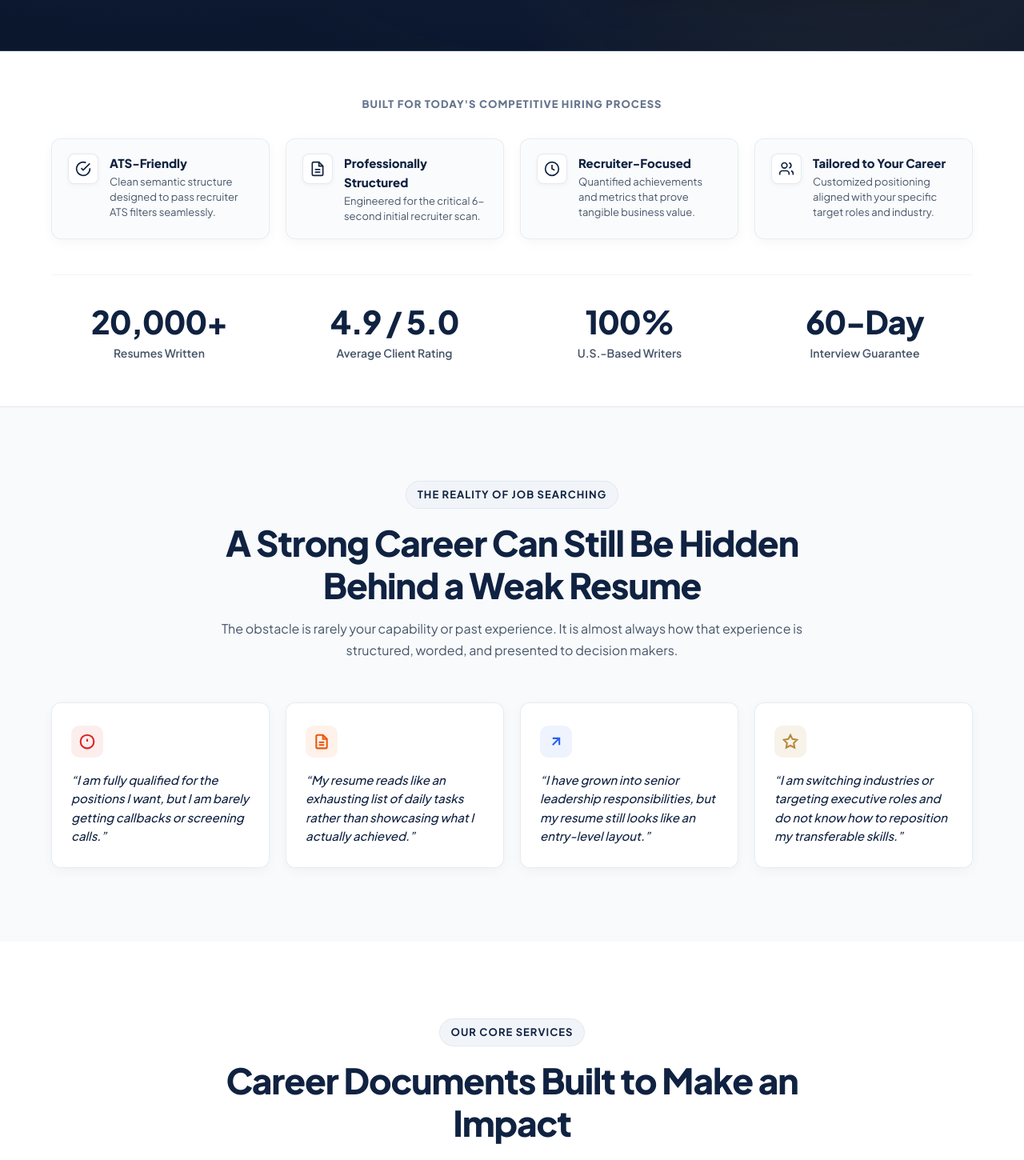
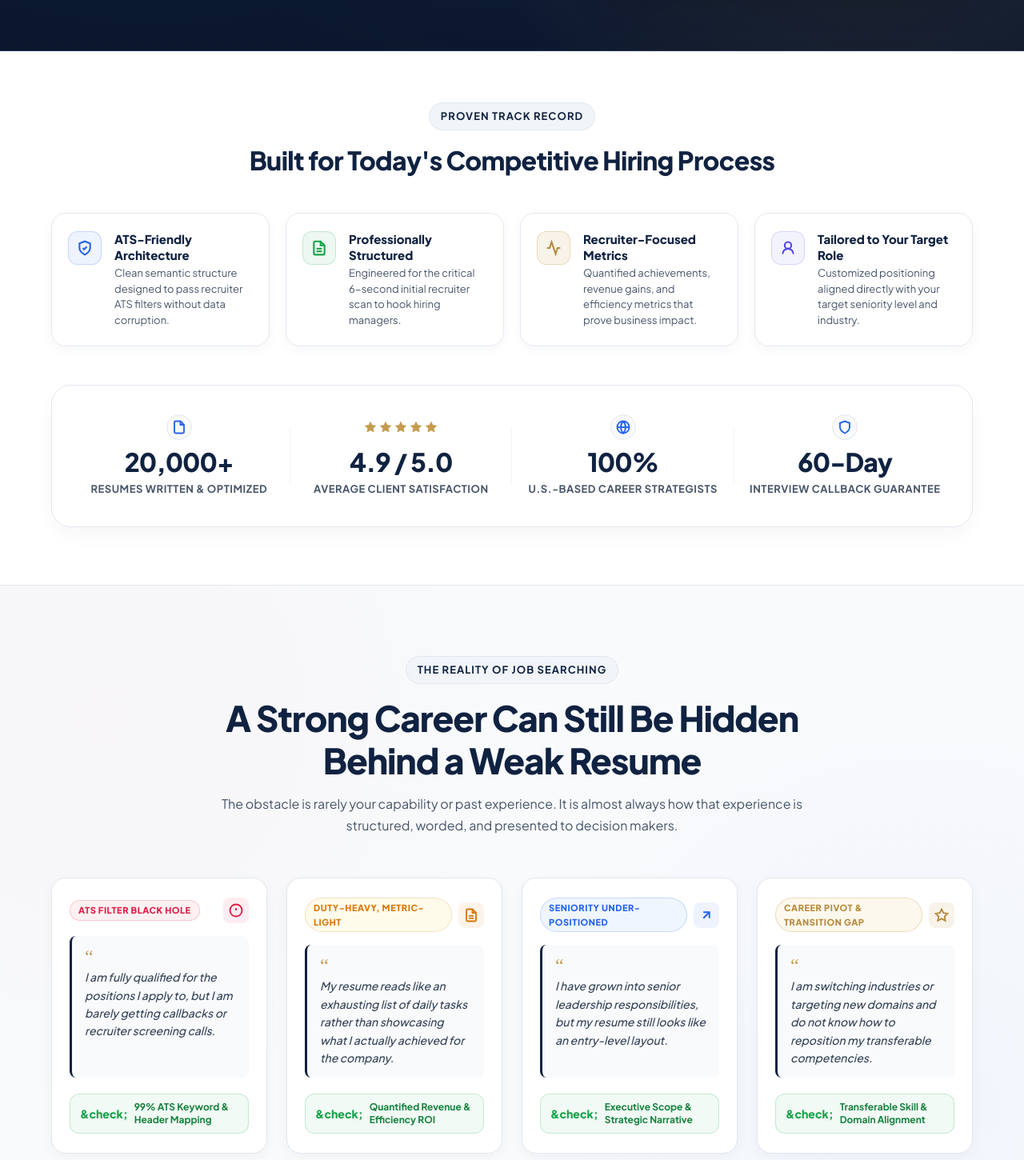
Before and after one commit to yasirnoor234/career-fixers, a Next.js app: page / in a window 1280 px wide. Shown: the part 820-2270 px from the top of the page at 80% size. Built offline with nearby package versions, Linux system fonts and the light colour scheme.

Commit message:
feat: upgrade Trust & Problem sections with luxury glass cards, gold star ratings, and problem-to-outcome badges

```diff
--- a/src/app/globals.css
+++ b/src/app/globals.css
@@ -890,92 +890,154 @@ textarea.form-control {
    Trust Section & Key Stats
    -------------------------------------------------------------------------- */
 .trust-section {
-  padding: 56px 0;
+  padding: 64px 0 72px;
   background-color: var(--color-bg-main);
   border-bottom: 1px solid var(--color-border);
 }
 
+.trust-head {
+  text-align: center;
+  margin-bottom: 40px;
+}
+
 .trust-heading-compact {
-  text-align: center;
-  font-size: 0.8125rem;
-  font-weight: 800;
-  text-transform: uppercase;
-  letter-spacing: 0.08em;
-  color: var(--color-text-light);
-  margin-bottom: 32px;
+  font-family: var(--font-sans);
+  font-size: clamp(1.5rem, 2.5vw, 2rem);
+  font-weight: 800;
+  color: var(--color-primary);
+  letter-spacing: -0.02em;
 }
 
 .trust-pillars {
   display: grid;
   grid-template-columns: repeat(4, 1fr);
   gap: 20px;
-  margin-bottom: 44px;
+  margin-bottom: 48px;
 }
 
 .trust-pillar {
   display: flex;
   align-items: flex-start;
-  gap: 14px;
-  padding: 18px 20px;
-  background: var(--glass-bg-subtle);
+  gap: 16px;
+  padding: 22px 20px;
+  background: var(--glass-bg-surface);
   backdrop-filter: var(--glass-blur-sm);
   -webkit-backdrop-filter: var(--glass-blur-sm);
-  border: 1px solid var(--glass-border-subtle);
-  border-radius: var(--radius-md);
-  box-shadow: var(--glass-shadow-sm);
+  border: 1px solid var(--color-border);
+  border-radius: var(--radius-lg);
+  box-shadow: 0 4px 16px rgba(15, 23, 42, 0.04);
   transition: all var(--transition-normal);
 }
 
 .trust-pillar:hover {
-  transform: translateY(-2px);
+  transform: translateY(-3px);
   background: #FFFFFF;
   border-color: #CBD5E1;
-  box-shadow: var(--glass-shadow-md);
+  box-shadow: 0 12px 25px -4px rgba(16, 34, 65, 0.08);
 }
 
 .trust-pillar-icon {
   flex-shrink: 0;
-  width: 38px;
-  height: 38px;
-  background: #FFFFFF;
-  border: 1px solid rgba(226, 232, 240, 0.9);
-  border-radius: var(--radius-sm);
+  width: 42px;
+  height: 42px;
+  border-radius: var(--radius-md);
   display: flex;
   align-items: center;
   justify-content: center;
-  color: var(--color-primary);
-  box-shadow: 0 2px 6px rgba(15, 23, 42, 0.04);
-}
-
-.trust-pillar-content h3,
-.trust-pillar-content h4 {
+}
+
+.trust-pillar-icon.icon-blue {
+  background: rgba(37, 99, 235, 0.08);
+  color: #2563EB;
+  border: 1px solid rgba(37, 99, 235, 0.2);
+}
+
+.trust-pillar-icon.icon-emerald {
+  background: rgba(22, 163, 74, 0.08);
+  color: #16A34A;
+  border: 1px solid rgba(22, 163, 74, 0.2);
+}
+
+.trust-pillar-icon.icon-gold {
+  background: rgba(197, 155, 78, 0.12);
+  color: #B58A3E;
+  border: 1px solid rgba(197, 155, 78, 0.3);
+}
+
+.trust-pillar-icon.icon-indigo {
+  background: rgba(99, 102, 241, 0.08);
+  color: #4F46E5;
+  border: 1px solid rgba(99, 102, 241, 0.2);
+}
+
+.trust-pillar-content h3 {
   font-size: 0.9375rem;
   font-weight: 800;
   color: var(--color-primary);
-  margin-bottom: 2px;
+  margin-bottom: 4px;
+  line-height: 1.3;
 }
 
 .trust-pillar-content p {
   font-size: 0.8125rem;
   color: var(--color-text-muted);
-  line-height: 1.45;
-}
-
-.stats-grid {
+  line-height: 1.5;
+}
+
+/* Stats Strip Container */
+.stats-strip-container {
   display: grid;
   grid-template-columns: repeat(4, 1fr);
   gap: 24px;
-  padding-top: 36px;
-  border-top: 1px solid var(--color-border-subtle);
+  background: #FFFFFF;
+  border: 1px solid var(--color-border);
+  border-radius: var(--radius-xl);
+  padding: 36px 32px;
+  box-shadow: 0 10px 30px -5px rgba(16, 34, 65, 0.05);
 }
 
 .stat-card {
+  display: flex;
+  flex-direction: column;
+  align-items: center;
   text-align: center;
+  position: relative;
+}
+
+.stat-card:not(:last-child)::after {
+  content: '';
+  position: absolute;
+  right: -12px;
+  top: 15%;
+  height: 70%;
+  width: 1px;
+  background-color: var(--color-border-subtle);
+}
+
+.stat-badge-icon {
+  width: 32px;
+  height: 32px;
+  border-radius: var(--radius-full);
+  background: var(--color-bg-subtle);
+  color: var(--color-brand);
+  display: flex;
+  align-items: center;
+  justify-content: center;
+  margin-bottom: 10px;
+  border: 1px solid var(--color-border);
+}
+
+.stat-stars-row {
+  display: flex;
+  align-items: center;
+  gap: 3px;
+  margin-bottom: 10px;
+  height: 32px;
 }
 
 .stat-value {
   font-family: var(--font-sans);
-  font-size: 2.5rem;
+  font-size: clamp(2rem, 2.5vw, 2.6rem);
   font-weight: 800;
   color: var(--color-primary);
   letter-spacing: -0.03em;
@@ -984,66 +1046,163 @@ textarea.form-control {
 }
 
 .stat-label {
-  font-size: 0.875rem;
-  font-weight: 600;
+  font-size: 0.8125rem;
+  font-weight: 700;
   color: var(--color-text-muted);
+  text-transform: uppercase;
+  letter-spacing: 0.04em;
 }
 
 /* --------------------------------------------------------------------------
-   Problem Section
+   Problem Section (Pain Point to Solution Cards)
    -------------------------------------------------------------------------- */
 .problem-section {
-  padding: 92px 0;
+  padding: 88px 0 96px;
   background-color: var(--color-bg-subtle);
+  background-image:
+    radial-gradient(circle at 10% 20%, rgba(225, 29, 72, 0.02) 0%, transparent 40%),
+    radial-gradient(circle at 90% 80%, rgba(37, 99, 235, 0.03) 0%, transparent 40%);
 }
 
 .problem-grid {
   display: grid;
   grid-template-columns: repeat(4, 1fr);
-  gap: 20px;
+  gap: 24px;
 }
 
 .problem-card {
-  background: var(--glass-bg-surface);
-  backdrop-filter: var(--glass-blur-md);
-  -webkit-backdrop-filter: var(--glass-blur-md);
-  border: 1px solid var(--glass-border-subtle);
-  border-radius: var(--radius-md);
-  padding: 28px 24px;
-  box-shadow: var(--glass-shadow-sm);
+  background: #FFFFFF;
+  border: 1px solid var(--color-border);
+  border-radius: var(--radius-lg);
+  padding: 24px 22px;
+  box-shadow: 0 4px 16px rgba(15, 23, 42, 0.04);
   display: flex;
   flex-direction: column;
+  justify-content: space-between;
   transition: all var(--transition-normal);
 }
 
 .problem-card:hover {
   transform: translateY(-4px);
-  background: #FFFFFF;
   border-color: #CBD5E1;
-  box-shadow: var(--glass-shadow-md);
-}
-
-.problem-card-quote {
-  width: 34px;
-  height: 34px;
-  background: var(--color-bg-alt);
-  color: var(--color-primary);
+  box-shadow: 0 14px 30px -4px rgba(16, 34, 65, 0.09);
+}
+
+.problem-card-header {
+  display: flex;
+  align-items: center;
+  justify-content: space-between;
+  gap: 8px;
+  margin-bottom: 16px;
+}
+
+.problem-tag {
+  font-size: 0.6875rem;
+  font-weight: 800;
+  text-transform: uppercase;
+  letter-spacing: 0.05em;
+  padding: 3px 10px;
+  border-radius: var(--radius-full);
+}
+
+.problem-tag.tag-rose {
+  background: #FFF1F2;
+  color: #E11D48;
+  border: 1px solid rgba(225, 29, 72, 0.2);
+}
+
+.problem-tag.tag-amber {
+  background: #FFFBEB;
+  color: #D97706;
+  border: 1px solid rgba(217, 119, 6, 0.2);
+}
+
+.problem-tag.tag-blue {
+  background: #EFF6FF;
+  color: #2563EB;
+  border: 1px solid rgba(37, 99, 235, 0.2);
+}
+
+.problem-tag.tag-gold {
+  background: #FDF8ED;
+  color: #B58A3E;
+  border: 1px solid rgba(197, 155, 78, 0.3);
+}
+
+.problem-card-icon {
+  width: 32px;
+  height: 32px;
   border-radius: var(--radius-sm);
   display: flex;
   align-items: center;
   justify-content: center;
-  font-size: 1.125rem;
-  font-weight: 800;
-  margin-bottom: 16px;
-  box-shadow: 0 2px 4px rgba(15, 23, 42, 0.04);
-}
-
-.problem-card p {
-  font-size: 0.9375rem;
+  flex-shrink: 0;
+}
+
+.problem-card-icon.icon-rose {
+  background: rgba(225, 29, 72, 0.08);
+  color: #E11D48;
+}
+
+.problem-card-icon.icon-amber {
+  background: rgba(217, 119, 6, 0.08);
+  color: #D97706;
+}
+
+.problem-card-icon.icon-blue {
+  background: rgba(37, 99, 235, 0.08);
+  color: #2563EB;
+}
+
+.problem-card-icon.icon-gold {
+  background: rgba(197, 155, 78, 0.12);
+  color: #B58A3E;
+}
+
+.problem-quote-box {
+  background: var(--color-bg-subtle);
+  border-left: 3px solid var(--color-primary);
+  border-radius: var(--radius-sm);
+  padding: 14px 16px;
+  margin-bottom: 20px;
+  flex: 1;
+}
+
+.problem-quote-box p {
+  font-size: 0.875rem;
   font-weight: 500;
-  color: var(--color-primary);
-  line-height: 1.55;
+  color: #334155;
+  line-height: 1.6;
   font-style: italic;
+}
+
+.quote-mark {
+  font-family: serif;
+  font-size: 1.5rem;
+  line-height: 1;
+  color: var(--color-gold-accent);
+  display: block;
+  margin-bottom: 2px;
+}
+
+.problem-solution-pill {
+  display: flex;
+  align-items: center;
+  gap: 8px;
+  background: rgba(22, 163, 74, 0.06);
+  border: 1px solid rgba(22, 163, 74, 0.2);
+  padding: 8px 12px;
+  border-radius: var(--radius-md);
+  font-size: 0.75rem;
+  font-weight: 700;
+  color: #15803D;
+  line-height: 1.3;
+}
+
+.solution-check {
+  font-weight: 900;
+  font-size: 0.875rem;
+  color: #16A34A;
 }
 
 /* --------------------------------------------------------------------------
--- a/src/components/ProblemSection.tsx
+++ b/src/components/ProblemSection.tsx
@@ -11,46 +11,90 @@ export default function ProblemSection() {
         </div>
 
         <div className="problem-grid">
+          {/* Card 1 */}
           <div className="problem-card">
-            <div className="problem-card-icon" style={{ marginBottom: '16px', background: 'rgba(220, 38, 38, 0.08)', color: '#DC2626', width: '40px', height: '40px', borderRadius: '10px', display: 'flex', alignItems: 'center', justifyContent: 'center' }}>
-              <svg width="20" height="20" viewBox="0 0 24 24" fill="none" stroke="currentColor" strokeWidth="2.5">
+            <div className="problem-card-header">
+              <span className="problem-tag tag-rose">ATS Filter Black Hole</span>
+              <div className="problem-card-icon icon-rose" aria-hidden="true">
+                <svg width="18" height="18" viewBox="0 0 24 24" fill="none" stroke="currentColor" strokeWidth="2.5">
                   <circle cx="12" cy="12" r="10" />
                   <line x1="12" y1="8" x2="12" y2="12" />
                   <line x1="12" y1="16" x2="12.01" y2="16" />
                 </svg>
               </div>
-            <p>&ldquo;I am fully qualified for the positions I want, but I am barely getting callbacks or screening calls.&rdquo;</p>
+            </div>
+            <div className="problem-quote-box">
+              <span className="quote-mark">&ldquo;</span>
+              <p>I am fully qualified for the positions I apply to, but I am barely getting callbacks or recruiter screening calls.</p>
+            </div>
+            <div className="problem-solution-pill">
+              <span className="solution-check">&check;</span>
+              <span>99% ATS Keyword &amp; Header Mapping</span>
+            </div>
           </div>
 
+          {/* Card 2 */}
           <div className="problem-card">
-            <div className="problem-card-icon" style={{ marginBottom: '16px', background: 'rgba(234, 88, 12, 0.08)', color: '#EA580C', width: '40px', height: '40px', borderRadius: '10px', display: 'flex', alignItems: 'center', justifyContent: 'center' }}>
-              <svg width="20" height="20" viewBox="0 0 24 24" fill="none" stroke="currentColor" strokeWidth="2.5">
+            <div className="problem-card-header">
+              <span className="problem-tag tag-amber">Duty-Heavy, Metric-Light</span>
+              <div className="problem-card-icon icon-amber" aria-hidden="true">
+                <svg width="18" height="18" viewBox="0 0 24 24" fill="none" stroke="currentColor" strokeWidth="2.5">
                   <path d="M14 2H6a2 2 0 0 0-2 2v16a2 2 0 0 0 2 2h12a2 2 0 0 0 2-2V8z" />
                   <polyline points="14 2 14 8 20 8" />
                   <line x1="16" y1="13" x2="8" y2="13" />
                   <line x1="16" y1="17" x2="8" y2="17" />
                 </svg>
               </div>
-            <p>&ldquo;My resume reads like an exhausting list of daily tasks rather than showcasing what I actually achieved.&rdquo;</p>
+            </div>
+            <div className="problem-quote-box">
+              <span className="quote-mark">&ldquo;</span>
+              <p>My resume reads like an exhausting list of daily tasks rather than showcasing what I actually achieved for the company.</p>
+            </div>
+            <div className="problem-solution-pill">
+              <span className="solution-check">&check;</span>
+              <span>Quantified Revenue &amp; Efficiency ROI</span>
+            </div>
           </div>
 
+          {/* Card 3 */}
           <div className="problem-card">
-            <div className="problem-card-icon" style={{ marginBottom: '16px', background: 'rgba(37, 99, 235, 0.08)', color: '#2563EB', width: '40px', height: '40px', borderRadius: '10px', display: 'flex', alignItems: 'center', justifyContent: 'center' }}>
-              <svg width="20" height="20" viewBox="0 0 24 24" fill="none" stroke="currentColor" strokeWidth="2.5">
+            <div className="problem-card-header">
+              <span className="problem-tag tag-blue">Seniority Under-Positioned</span>
+              <div className="problem-card-icon icon-blue" aria-hidden="true">
+                <svg width="18" height="18" viewBox="0 0 24 24" fill="none" stroke="currentColor" strokeWidth="2.5">
                   <line x1="7" y1="17" x2="17" y2="7" />
                   <polyline points="7 7 17 7 17 17" />
                 </svg>
               </div>
-            <p>&ldquo;I have grown into senior leadership responsibilities, but my resume still looks like an entry-level layout.&rdquo;</p>
+            </div>
+            <div className="problem-quote-box">
+              <span className="quote-mark">&ldquo;</span>
+              <p>I have grown into senior leadership responsibilities, but my resume still looks like an entry-level layout.</p>
+            </div>
+            <div className="problem-solution-pill">
+              <span className="solution-check">&check;</span>
+              <span>Executive Scope &amp; Strategic Narrative</span>
+            </div>
           </div>
 
+          {/* Card 4 */}
           <div className="problem-card">
-            <div className="problem-card-icon" style={{ marginBottom: '16px', background: 'rgba(197, 155, 78, 0.12)', color: '#B58A3E', width: '40px', height: '40px', borderRadius: '10px', display: 'flex', alignItems: 'center', justifyContent: 'center' }}>
-              <svg width="20" height="20" viewBox="0 0 24 24" fill="none" stroke="currentColor" strokeWidth="2.5">
+            <div className="problem-card-header">
+              <span className="problem-tag tag-gold">Career Pivot &amp; Transition Gap</span>
+              <div className="problem-card-icon icon-gold" aria-hidden="true">
+                <svg width="18" height="18" viewBox="0 0 24 24" fill="none" stroke="currentColor" strokeWidth="2.5">
                   <polygon points="12 2 15.09 8.26 22 9.27 17 14.14 18.18 21.02 12 17.77 5.82 21.02 7 14.14 2 9.27 8.91 8.26 12 2" />
                 </svg>
               </div>
-            <p>&ldquo;I am switching industries or targeting executive roles and do not know how to reposition my transferable skills.&rdquo;</p>
+            </div>
+            <div className="problem-quote-box">
+              <span className="quote-mark">&ldquo;</span>
+              <p>I am switching industries or targeting new domains and do not know how to reposition my transferable competencies.</p>
+            </div>
+            <div className="problem-solution-pill">
+              <span className="solution-check">&check;</span>
+              <span>Transferable Skill &amp; Domain Alignment</span>
+            </div>
           </div>
         </div>
       </div>
--- a/src/components/TrustSection.tsx
+++ b/src/components/TrustSection.tsx
@@ -2,25 +2,31 @@ export default function TrustSection() {
   return (
     <section className="trust-section" aria-label="Trust and Statistics">
       <div className="container">
-        <h2 className="trust-heading-compact">Built for Today&apos;s Competitive Hiring Process</h2>
+        <div className="trust-head">
+          <span className="kicker" style={{ marginBottom: '12px' }}>Proven Track Record</span>
+          <h2 className="trust-heading-compact">Built for Today&apos;s Competitive Hiring Process</h2>
+        </div>
 
+        {/* 4 Feature Cards */}
         <div className="trust-pillars">
+          {/* Pillar 1 */}
           <div className="trust-pillar">
-            <div className="trust-pillar-icon" aria-hidden="true">
-              <svg width="20" height="20" viewBox="0 0 24 24" fill="none" stroke="currentColor" strokeWidth="2">
-                <path d="M22 11.08V12a10 10 0 1 1-5.93-9.14" />
-                <polyline points="22 4 12 14.01 9 11.01" />
+            <div className="trust-pillar-icon icon-blue" aria-hidden="true">
+              <svg width="20" height="20" viewBox="0 0 24 24" fill="none" stroke="currentColor" strokeWidth="2.5">
+                <path d="M12 22s8-4 8-10V5l-8-3-8 3v7c0 6 8 10 8 10z" />
+                <polyline points="9 12 11 14 15 10" />
               </svg>
             </div>
             <div className="trust-pillar-content">
-              <h3>ATS-Friendly</h3>
-              <p>Clean semantic structure designed to pass recruiter ATS filters seamlessly.</p>
+              <h3>ATS-Friendly Architecture</h3>
+              <p>Clean semantic structure designed to pass recruiter ATS filters without data corruption.</p>
             </div>
           </div>
 
+          {/* Pillar 2 */}
           <div className="trust-pillar">
-            <div className="trust-pillar-icon" aria-hidden="true">
-              <svg width="20" height="20" viewBox="0 0 24 24" fill="none" stroke="currentColor" strokeWidth="2">
+            <div className="trust-pillar-icon icon-emerald" aria-hidden="true">
+              <svg width="20" height="20" viewBox="0 0 24 24" fill="none" stroke="currentColor" strokeWidth="2.5">
                 <path d="M14 2H6a2 2 0 0 0-2 2v16a2 2 0 0 0 2 2h12a2 2 0 0 0 2-2V8z" />
                 <polyline points="14 2 14 8 20 8" />
                 <line x1="16" y1="13" x2="8" y2="13" />
@@ -29,57 +35,86 @@ export default function TrustSection() {
             </div>
             <div className="trust-pillar-content">
               <h3>Professionally Structured</h3>
-              <p>Engineered for the critical 6-second initial recruiter scan.</p>
+              <p>Engineered for the critical 6-second initial recruiter scan to hook hiring managers.</p>
             </div>
           </div>
 
+          {/* Pillar 3 */}
           <div className="trust-pillar">
-            <div className="trust-pillar-icon" aria-hidden="true">
-              <svg width="20" height="20" viewBox="0 0 24 24" fill="none" stroke="currentColor" strokeWidth="2">
-                <circle cx="12" cy="12" r="10" />
-                <polyline points="12 6 12 12 16 14" />
+            <div className="trust-pillar-icon icon-gold" aria-hidden="true">
+              <svg width="20" height="20" viewBox="0 0 24 24" fill="none" stroke="currentColor" strokeWidth="2.5">
+                <polyline points="22 12 18 12 15 21 9 3 6 12 2 12" />
               </svg>
             </div>
             <div className="trust-pillar-content">
-              <h3>Recruiter-Focused</h3>
-              <p>Quantified achievements and metrics that prove tangible business value.</p>
+              <h3>Recruiter-Focused Metrics</h3>
+              <p>Quantified achievements, revenue gains, and efficiency metrics that prove business impact.</p>
             </div>
           </div>
 
+          {/* Pillar 4 */}
           <div className="trust-pillar">
-            <div className="trust-pillar-icon" aria-hidden="true">
-              <svg width="20" height="20" viewBox="0 0 24 24" fill="none" stroke="currentColor" strokeWidth="2">
-                <path d="M16 21v-2a4 4 0 0 0-4-4H6a4 4 0 0 0-4 4v2" />
-                <circle cx="9" cy="7" r="4" />
-                <path d="M22 21v-2a4 4 0 0 0-3-3.87" />
-                <path d="M16 3.13a4 4 0 0 1 0 7.75" />
+            <div className="trust-pillar-icon icon-indigo" aria-hidden="true">
+              <svg width="20" height="20" viewBox="0 0 24 24" fill="none" stroke="currentColor" strokeWidth="2.5">
+                <circle cx="12" cy="8" r="5" />
+                <path d="M20 21a8 8 0 0 0-16 0" />
               </svg>
             </div>
             <div className="trust-pillar-content">
-              <h3>Tailored to Your Career</h3>
-              <p>Customized positioning aligned with your specific target roles and industry.</p>
+              <h3>Tailored to Your Target Role</h3>
+              <p>Customized positioning aligned directly with your target seniority level and industry.</p>
             </div>
           </div>
         </div>
 
-        <div className="stats-grid">
+        {/* Premium Stats Strip Container */}
+        <div className="stats-strip-container">
           <div className="stat-card">
+            <div className="stat-badge-icon">
+              <svg width="18" height="18" viewBox="0 0 24 24" fill="none" stroke="currentColor" strokeWidth="2.5">
+                <path d="M14 2H6a2 2 0 0 0-2 2v16a2 2 0 0 0 2 2h12a2 2 0 0 0 2-2V8z" />
+                <polyline points="14 2 14 8 20 8" />
+              </svg>
+            </div>
             <div className="stat-value">20,000+</div>
-            <div className="stat-label">Resumes Written</div>
+            <div className="stat-label">Resumes Written &amp; Optimized</div>
           </div>
+
           <div className="stat-card">
+            <div className="stat-stars-row" aria-label="5 out of 5 rating">
+              {[...Array(5)].map((_, i) => (
+                <svg key={i} width="16" height="16" viewBox="0 0 24 24" fill="#C59B4E" stroke="#C59B4E">
+                  <polygon points="12 2 15.09 8.26 22 9.27 17 14.14 18.18 21.02 12 17.77 5.82 21.02 7 14.14 2 9.27 8.91 8.26 12 2" />
+                </svg>
+              ))}
+            </div>
             <div className="stat-value">4.9 / 5.0</div>
-            <div className="stat-label">Average Client Rating</div>
+            <div className="stat-label">Average Client Satisfaction</div>
           </div>
+
           <div className="stat-card">
+            <div className="stat-badge-icon">
+              <svg width="18" height="18" viewBox="0 0 24 24" fill="none" stroke="currentColor" strokeWidth="2.5">
+                <circle cx="12" cy="12" r="10" />
+                <path d="M12 2a14.5 14.5 0 0 0 0 20 14.5 14.5 0 0 0 0-20" />
+                <path d="M2 12h20" />
+              </svg>
+            </div>
             <div className="stat-value">100%</div>
-            <div className="stat-label">U.S.-Based Writers</div>
+            <div className="stat-label">U.S.-Based Career Strategists</div>
           </div>
+
           <div className="stat-card">
+            <div className="stat-badge-icon">
+              <svg width="18" height="18" viewBox="0 0 24 24" fill="none" stroke="currentColor" strokeWidth="2.5">
+                <path d="M12 22s8-4 8-10V5l-8-3-8 3v7c0 6 8 10 8 10z" />
+              </svg>
+            </div>
             <div className="stat-value">60-Day</div>
-            <div className="stat-label">Interview Guarantee</div>
+            <div className="stat-label">Interview Callback Guarantee</div>
           </div>
         </div>
+
       </div>
     </section>
   );
```
Lines whose indentation alone changed are shown as unchanged.
